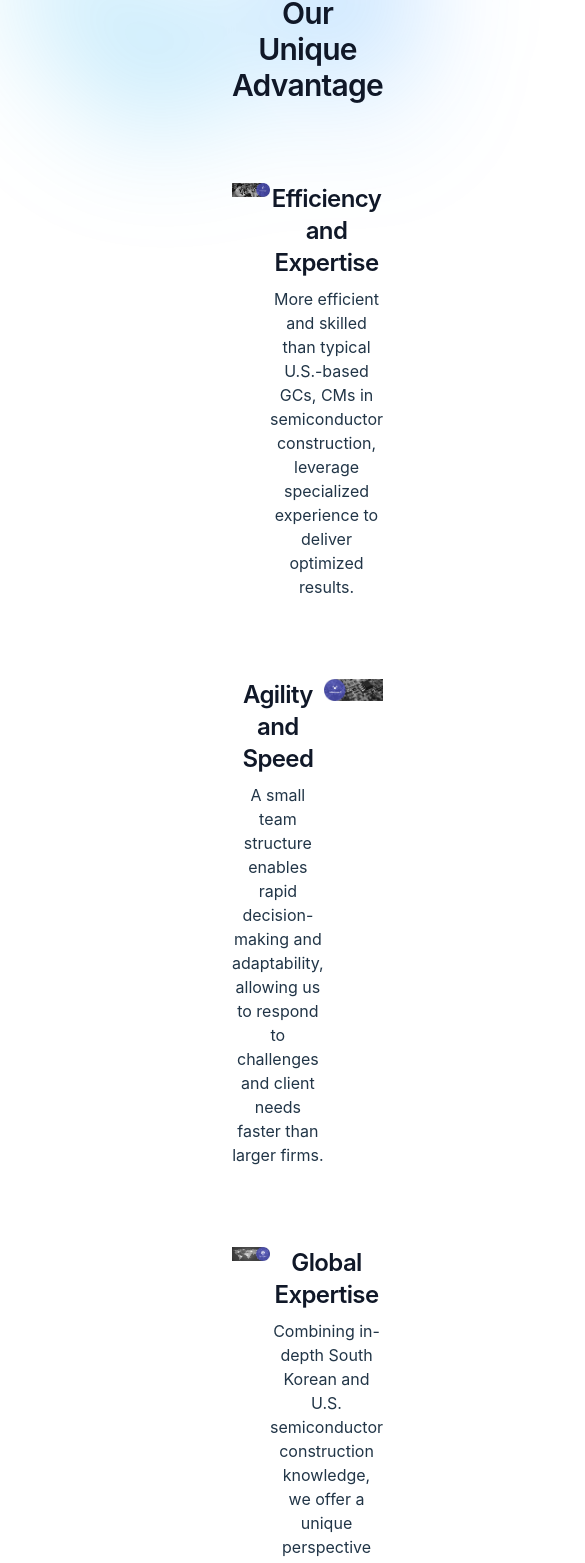
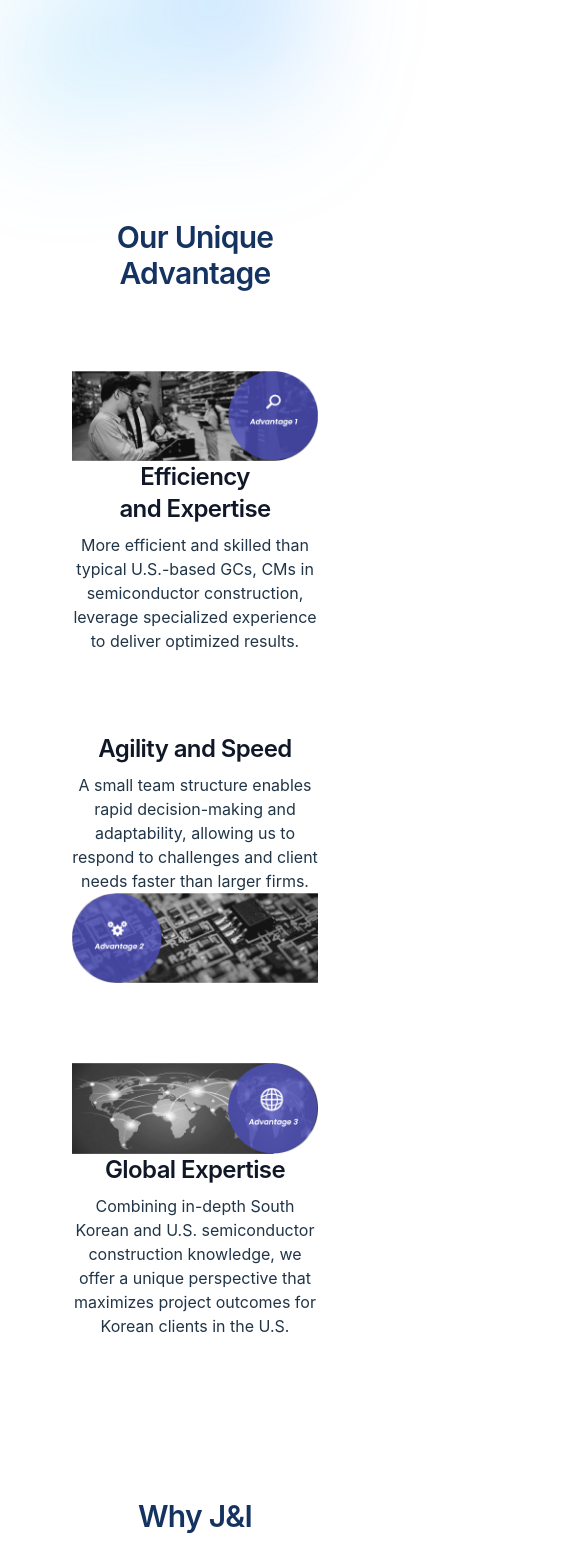
Before and after one commit to rogseo/JandI, a React (Vite) app: page /about in a window 390 px wide. Shown: the part 93-1656 px from the top of the page, 585 px wide, since content can reach past the window. Built offline with nearby package versions, Linux system fonts and the light colour scheme.

Commit message:
About page : make it responsive

```diff
--- a/src/pages/About.jsx
+++ b/src/pages/About.jsx
@@ -7,7 +7,7 @@ import why from "../img/why.png"
 
 function About() {
     return (
-        <div className="relative isolate px-50 pt-14 lg:px-50 ">
+        <div className="relative isolate px-10 lg:px-50 pt-14 lg:px-50 ">
             <div
                 aria-hidden="true"
                 className="absolute inset-x-0 -top-40 -z-10 transform-gpu overflow-hidden blur-3xl sm:-top-80"
@@ -23,16 +23,16 @@ function About() {
             {/* Our Unique Advantage */}
             <div>
 
-                <div className="mx-auto max-w-2xl sm:pt-48 lg:pt-56 ">
+                <div className="mx-auto max-w-2xl pt-56 ">
                     <div className="text-center">
-                        <h1 className="text-3xl font-semibold tracking-tight text-balance text-gray-900 lg:text-5xl">
+                        <h1 className="text-[#153361] text-3xl font-semibold tracking-tight text-balance lg:text-5xl">
                             Our Unique Advantage
                         </h1>
                     </div>
                 </div>
                 <article className='flex flex-col pt-10'>
-                    <div className='flex lg:flex-row sm:flex-col  py-10'>
-                        <div className='lg:basis-1/2 '>
+                    <div className='flex flex-col lg:flex-row  py-10'>
+                        <div className='lg:basis-1/2'>
                             <img src={pic2} alt="advantage 1" className='basis-1/2'></img>
                         </div>
 
@@ -42,7 +42,7 @@ function About() {
 
                         </div>
                     </div>
-                    <div className='flex lg:flex-row sm:flex-col py-10'>
+                    <div className='flex flex-col lg:flex-row py-10'>
                         <div className='lg:basis-1/2'>
                             <h1 className=' text-2xl font-semibold tracking-tight text-balance text-gray-900 sm:text-2xl'>Agility and Speed</h1>
                             <p className='pt-2'>A small team structure enables rapid decision-making and adaptability, allowing us to respond to challenges and client needs faster than larger firms.</p>
@@ -52,7 +52,7 @@ function About() {
                             <img src={pic1} alt="advantage 2" className='basis-1/2'></img>
                         </div>
                     </div>
-                    <div className='flex lg:flex-row sm:flex-col py-10'>
+                    <div className='flex flex-col lg:flex-row py-10'>
                         <div className='lg:basis-1/2'>
                             <img src={pic3} alt="advantage 3" className='basis-1/2'></img>
                         </div>
@@ -67,9 +67,9 @@ function About() {
             </div>
             {/* Why J&I */}
             <div>
-                <div className="mx-auto max-w-2xl sm:pt-20 lg:pt-30 ">
+                <div className="mx-auto max-w-2xl pt-30 ">
                     <div className="text-center">
-                        <h1 className="text-5xl font-semibold tracking-tight text-balance text-gray-900 sm:text-5xl">
+                        <h1 className="text-[#153361] text-3xl font-semibold tracking-tight text-balance lg:text-5xl">
                             Why J&I
                         </h1>
                     </div>
--- a/src/pages/Service.jsx
+++ b/src/pages/Service.jsx
@@ -3,7 +3,7 @@ import pic from "../img/3.png"
 import logo from "../img/logo.png"
 function Service() {
     return (
-        <div className="relative isolate px-6 pt-14 lg:px-8 ">
+        <div className="relative isolate pt-14  ">
             <div
                 aria-hidden="true"
                 className="absolute inset-x-0 -top-40 -z-10 transform-gpu overflow-hidden blur-3xl sm:-top-80"
```
